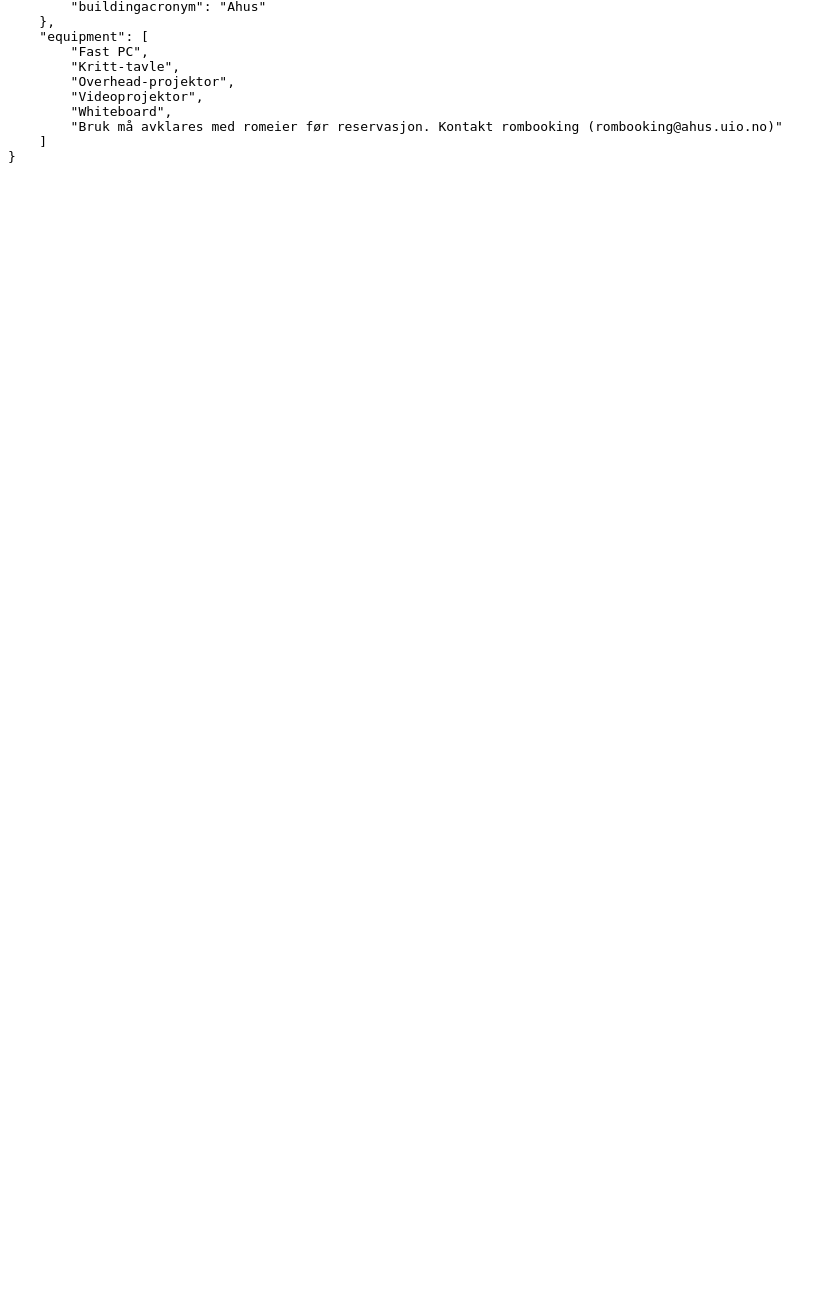
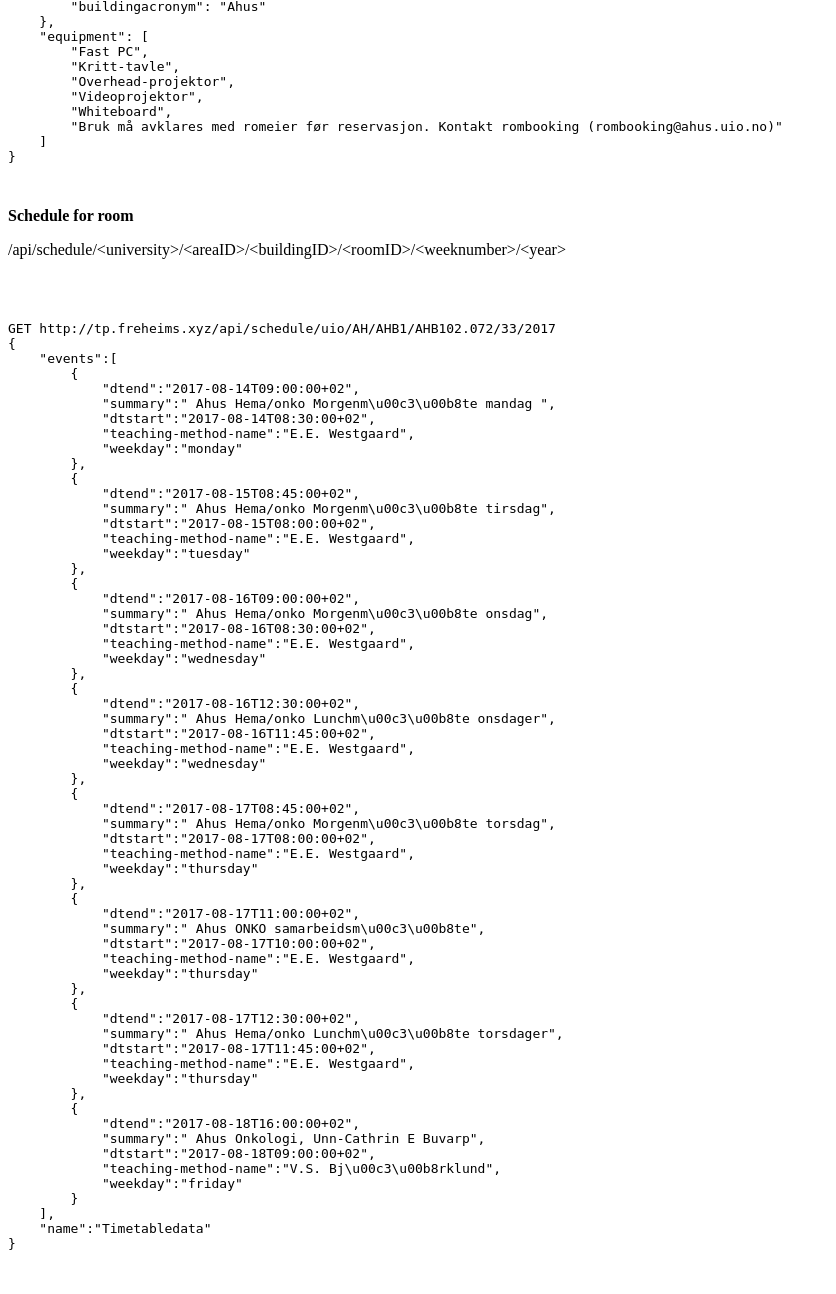
Before and after one commit to Freheims/Timeplanlegger-API, a Flask app: page / in a window 1280 px wide. Shown: the part 1700-2994 px from the top of the page, without its empty margins (0-836 px from the left). Before the commit the page ends 1863 px from the top, so only its background shows below. Run offline with Flask 2, Linux system fonts and the light colour scheme.

Commit message:
Added documentation for schedule

```diff
--- a/templates/index.html
+++ b/templates/index.html
@@ -112,6 +112,75 @@ GET http://tp.freheims.xyz/api/rooms/uio/AH/AHB1/AHB102.072
 }
 		</code>
 		</pre>
+		<b>Schedule for room</b></br>
+		<p>/api/schedule/&lt;university&gt;/&lt;areaID&gt;/&lt;buildingID&gt;/&lt;roomID&gt;/&lt;weeknumber&gt;/&lt;year&gt;</p></br>
+		<pre>
+		<code>
+GET http://tp.freheims.xyz/api/schedule/uio/AH/AHB1/AHB102.072/33/2017
+{
+    "events":[
+        {
+            "dtend":"2017-08-14T09:00:00+02",
+            "summary":" Ahus Hema/onko Morgenm\u00c3\u00b8te mandag ",
+            "dtstart":"2017-08-14T08:30:00+02",
+            "teaching-method-name":"E.E. Westgaard",
+            "weekday":"monday"
+        },
+        {
+            "dtend":"2017-08-15T08:45:00+02",
+            "summary":" Ahus Hema/onko Morgenm\u00c3\u00b8te tirsdag",
+            "dtstart":"2017-08-15T08:00:00+02",
+            "teaching-method-name":"E.E. Westgaard",
+            "weekday":"tuesday"
+        },
+        {
+            "dtend":"2017-08-16T09:00:00+02",
+            "summary":" Ahus Hema/onko Morgenm\u00c3\u00b8te onsdag",
+            "dtstart":"2017-08-16T08:30:00+02",
+            "teaching-method-name":"E.E. Westgaard",
+            "weekday":"wednesday"
+        },
+        {
+            "dtend":"2017-08-16T12:30:00+02",
+            "summary":" Ahus Hema/onko Lunchm\u00c3\u00b8te onsdager",
+            "dtstart":"2017-08-16T11:45:00+02",
+            "teaching-method-name":"E.E. Westgaard",
+            "weekday":"wednesday"
+        },
+        {
+            "dtend":"2017-08-17T08:45:00+02",
+            "summary":" Ahus Hema/onko Morgenm\u00c3\u00b8te torsdag",
+            "dtstart":"2017-08-17T08:00:00+02",
+            "teaching-method-name":"E.E. Westgaard",
+            "weekday":"thursday"
+        },
+        {
+            "dtend":"2017-08-17T11:00:00+02",
+            "summary":" Ahus ONKO samarbeidsm\u00c3\u00b8te",
+            "dtstart":"2017-08-17T10:00:00+02",
+            "teaching-method-name":"E.E. Westgaard",
+            "weekday":"thursday"
+        },
+        {
+            "dtend":"2017-08-17T12:30:00+02",
+            "summary":" Ahus Hema/onko Lunchm\u00c3\u00b8te torsdager",
+            "dtstart":"2017-08-17T11:45:00+02",
+            "teaching-method-name":"E.E. Westgaard",
+            "weekday":"thursday"
+        },
+        {
+            "dtend":"2017-08-18T16:00:00+02",
+            "summary":" Ahus Onkologi, Unn-Cathrin E Buvarp",
+            "dtstart":"2017-08-18T09:00:00+02",
+            "teaching-method-name":"V.S. Bj\u00c3\u00b8rklund",
+            "weekday":"friday"
+        }
+    ],
+    "name":"Timetabledata"
+}
+	</code>
+		</pre>
+
 
 	</body>
 </html>
```
